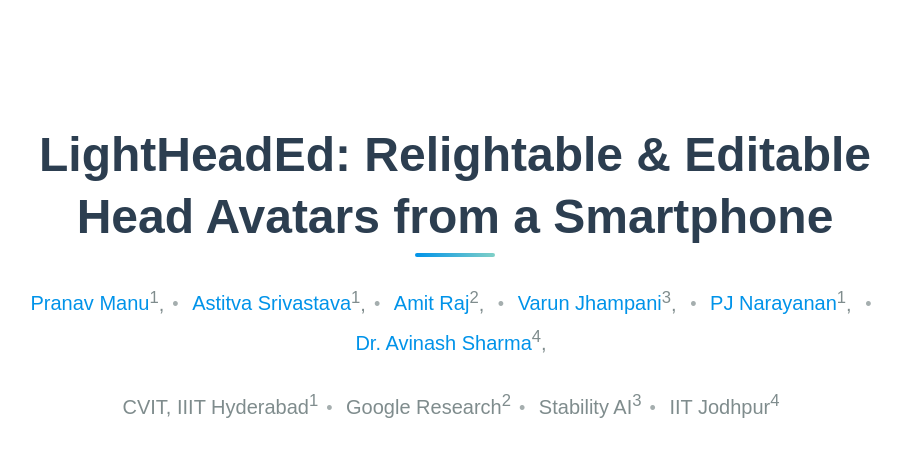
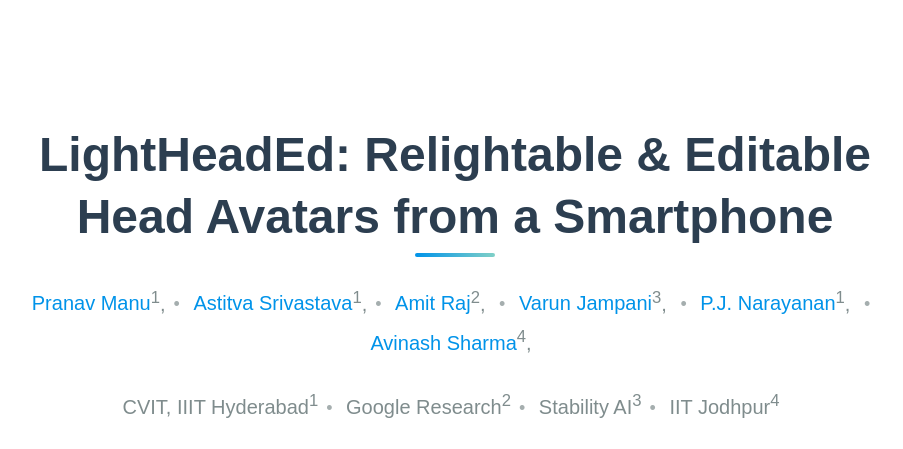
Before and after one commit to raipranav384/lightheaded-webpage, a plain HTML site: page index.html in a window 1280 px wide. Shown: the top 449 px of the page, without its empty margins (185-1088 px from the left). Drawn offline with nearby package versions, Linux system fonts and the light colour scheme; some icons are missing; a web font is replaced by a local one.

Commit message:
author names fix

```diff
--- a/index.html
+++ b/index.html
@@ -73,13 +73,13 @@
               <a href="">Amit Raj</a><sup>2</sup>,
             </span>
             <span class="author-block">
-              <a href="">Varun Jhampani</a><sup>3</sup>,
+              <a href="">Varun Jampani</a><sup>3</sup>,
             </span>
             <span class="author-block">
-              <a href="">PJ Narayanan</a><sup>1</sup>,
+              <a href="">P.J. Narayanan</a><sup>1</sup>,
             </span>
             <span class="author-block">
-              <a href="https://research.iitj.ac.in/researcher/avinash-sharma">Dr. Avinash Sharma</a><sup>4</sup>,
+              <a href="https://research.iitj.ac.in/researcher/avinash-sharma">Avinash Sharma</a><sup>4</sup>,
             </span>
           </div>
 
```
